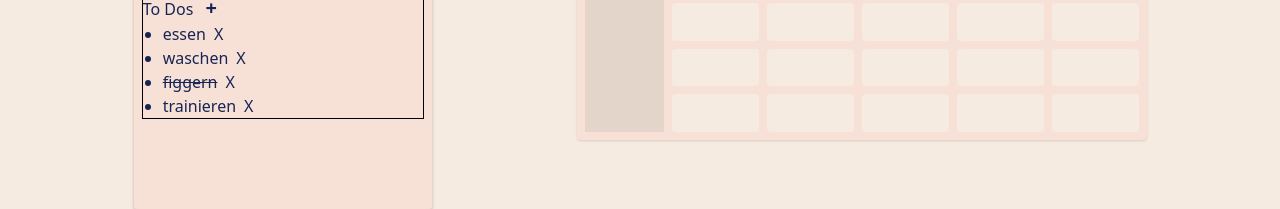
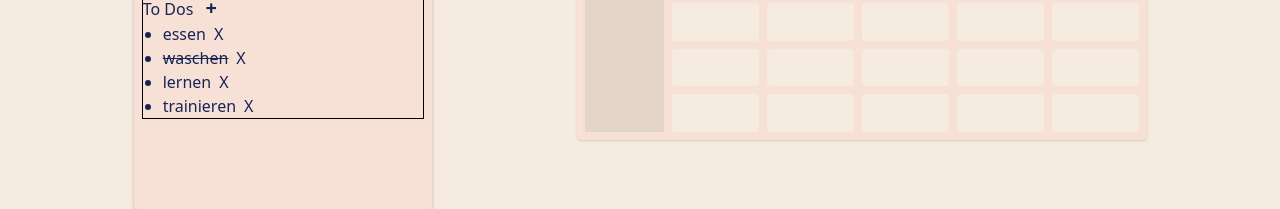
Before and after one commit to floriangramsch/fiona, a Nuxt app: page / in a window 1280 px wide. Shown: the part 543-752 px from the top of the page. Built offline with nearby package versions, Linux system fonts and the light colour scheme.

Commit message:
better todo

```diff
--- a/app/components/Today.vue
+++ b/app/components/Today.vue
@@ -61,7 +61,7 @@
 </template>
 
 <script lang="ts" setup>
-import { ref, watch, nextTick } from 'vue';
+import { ref, watch, nextTick } from "vue";
 
 const props = defineProps<{
   width: number;
@@ -75,8 +75,8 @@ const newTodoInput = ref<HTMLInputElement | null>(null);
 
 const todos = ref<{ id: number; todo: string; done: boolean }[]>([
   { id: 0, todo: "essen", done: false },
-  { id: 1, todo: "waschen", done: false },
-  { id: 2, todo: "figgern", done: true },
+  { id: 1, todo: "waschen", done: true },
+  { id: 2, todo: "lernen", done: false },
   { id: 3, todo: "trainieren", done: false },
 ]);
 
```
